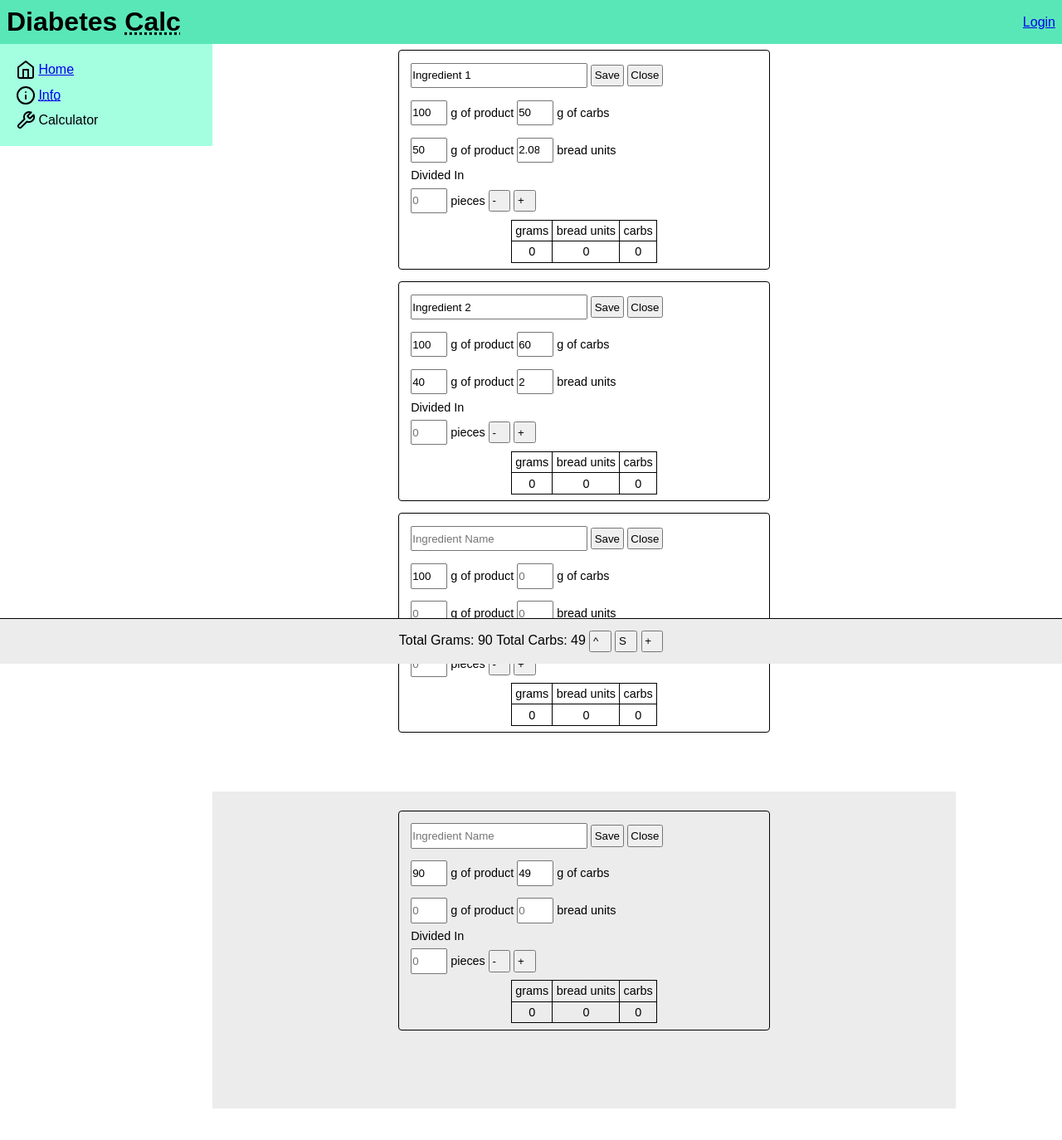
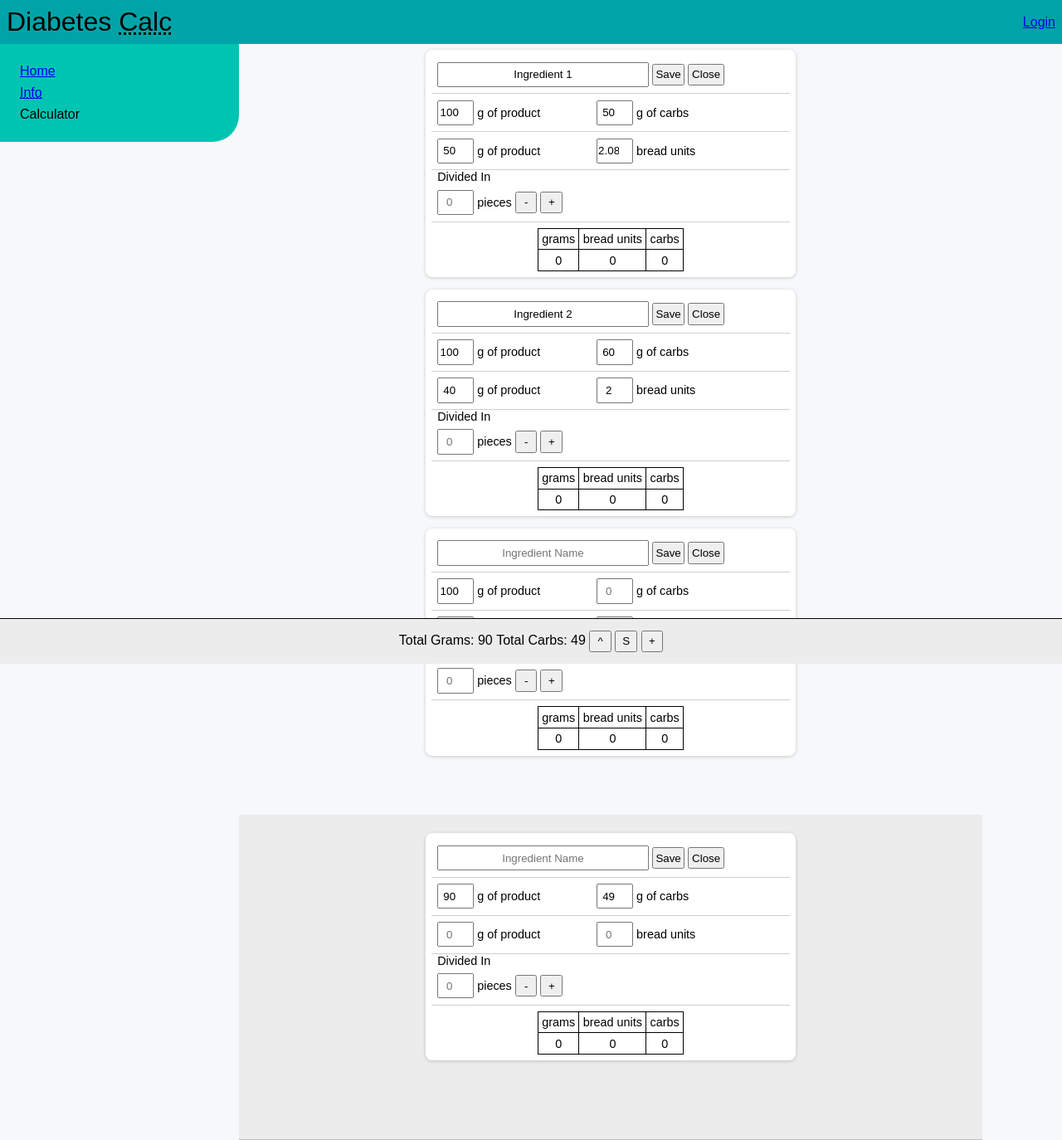
Before and after one commit to tona999/TecWeb-Progetto, a PHP site: page /calculator.html in a window 1280 px wide. Shown: the whole page at 83% size. Before the commit the page ends 1336 px from the top, so only its background shows below. Run offline with PHP 8.4, Linux system fonts and the light colour scheme.

Commit message:
Some graphic fix and  improvements - changed color-theme - rounded menu in desktop - ingredients card-style

```diff
--- a/styles/calculator.css
+++ b/styles/calculator.css
@@ -14,26 +14,28 @@
 /*** INGREDIENT ***/
     form{
         font-size: .9em;
-        border: 1px solid black;
-        border-radius: 4px;
+        background-color: #fff;
+        box-shadow: 0 1px 4px #00000030;
+        border-radius: 8px;
         margin: .5em;
         padding: .5em;
         width: 90%;
         max-width: 30em;
     }
     fieldset{
+        padding: .5em;
         border: none;
-        padding: .5em;
+        border-bottom: 1px solid #00000030;
     }
 
     /* Label and inputs inside ingredients */
     label{
         display: inline-block;
+        min-width: 45%;
     }
     input{
         text-align: center;
         height: 2em;
-        text-align: left;
     }
     input[type="number"]{
         width: 3em;
@@ -43,7 +45,7 @@
 		padding:0.2em;
     }
 	input[type="text"]{
-        width: 50%;
+        width: 60%;
     }
     #controlPanel button{
 		height: 2em;
@@ -53,6 +55,7 @@
     /* Report table for ingredients */
     .ingredient-report{
         margin: auto;
+        margin-top: .5em;
         border-collapse: collapse;
     }
     .ingredient-report td, .ingredient-report th{
--- a/styles/style-mobile.css
+++ b/styles/style-mobile.css
@@ -4,9 +4,19 @@
     padding: 0;
 }
 
+body{
+    background-color: #f6f8fa;
+}
+body.dark{
+    background-color: #2F4858;
+}
+h1{
+    font-weight: normal;
+}
+
 header{
     padding: 1em;
-    background-color: rgb(89, 231, 184);
+    background-color: #00A4A8;
     display: flex;
     justify-content: space-between;
     align-items: center;
@@ -14,7 +24,7 @@ header{
 
 menu{
     padding: 1em;
-    background-color: rgb(163, 255, 224);
+    background-color: #00C4B2;
 }
 menu ul{
     list-style: none;
@@ -22,7 +32,7 @@ menu ul{
     justify-content: space-around;
     align-items: center;
 }
-menu ul li{
+menu li{
     text-align: center;
 }
 menu img{
--- a/styles/style.css
+++ b/styles/style.css
@@ -5,14 +5,21 @@
 }
 
 body{
-    max-width: 1440px;
+    max-width: 2048px;
     margin: auto;
+    background-color: #f6f8fa;
+}
+body.dark{
+    background-color: #2F4858;
+}
+h1{
+    font-weight: normal;
 }
 
 /* Header */
 header{
     padding: .5em;
-    background-color: rgb(89, 231, 184);
+    background-color: #00A4A8;
     display: flex;
     justify-content: space-between;
     align-items: center;
@@ -21,21 +28,19 @@ header{
 /* Menu */
 menu{
     float: left;
-    box-sizing: border-box;
     width: 20%;
-    background-color: rgb(163, 255, 224);
+    background-color: #00C4B2;
     padding: 1em;
+    border-radius: 0 0 32px 0;
 }
 menu ul{
     list-style: none;
 }
-menu ul *{
-    display: flex;
-    align-items: center;
+menu ul li{
+    margin: .5em;
 }
 menu img{
-    height: 1.5em;
-    margin: .2em;
+    display: none;
 }
 
 main{
```
